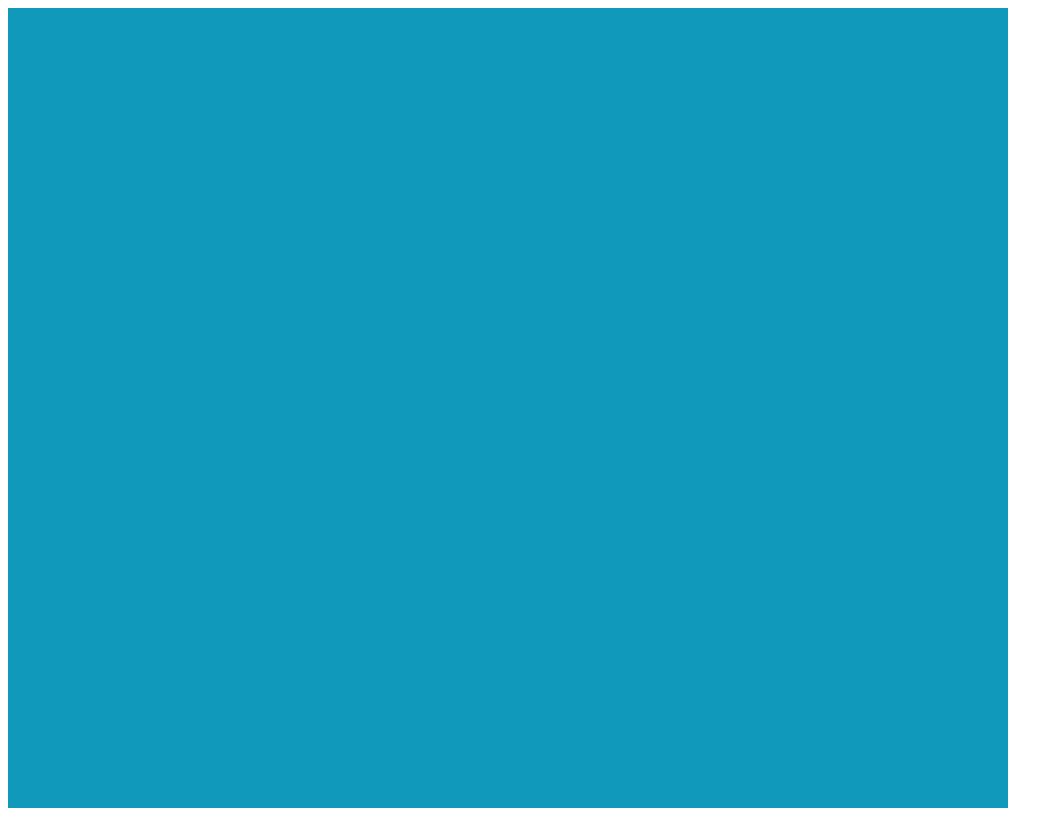
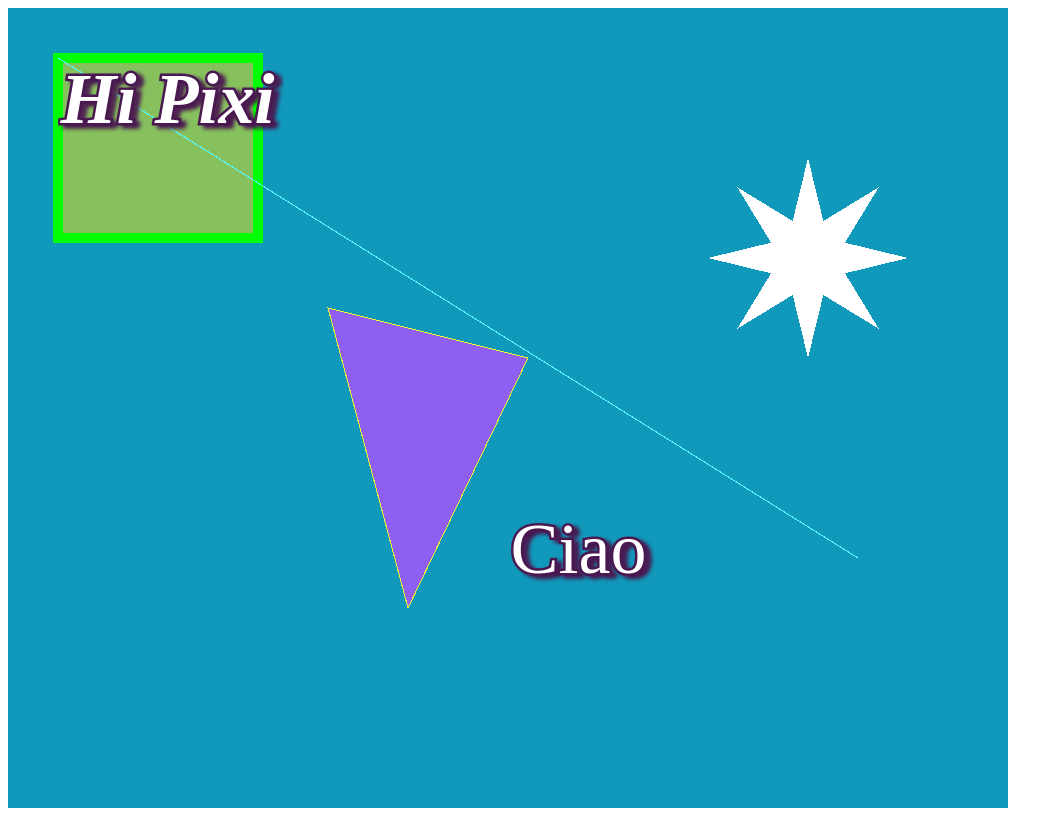
Before and after one commit to Finnedorn/my_pixi_ex_01, a website built with Vite: page index.html in a window 1280 px wide. Shown: the whole page, without its empty margins (0-1063 px from the left). Built offline with nearby package versions, Linux system fonts and the light colour scheme; a web font is replaced by a local one.

Commit message:
added new graphics and text styles infos

```diff
--- a/index.html
+++ b/index.html
@@ -1,15 +1,26 @@
 <!DOCTYPE html>
 <html lang="en">
-<head>
+  <head>
     <meta charset="utf-8" />
-    <meta http-equiv="X-UA-Compatible" content="IE=edge">
-    <meta name="viewport" content="width=device-width, initial-scale=1">
+    <meta http-equiv="X-UA-Compatible" content="IE=edge" />
+    <meta name="viewport" content="width=device-width, initial-scale=1" />
     <title>PixiJs practice</title>
     <link rel="stylesheet" type="text/css" media="screen" href="main.css" />
-</head>
-<body>
-
+    <link rel="preconnect" href="https://fonts.googleapis.com" />
+    <link rel="preconnect" href="https://fonts.gstatic.com" crossorigin />
+    <link
+      href="https://fonts.googleapis.com/css2?family=Montserrat:ital,wght@0,100..900;1,100..900&display=swap"
+      rel="stylesheet"
+    />
+    <link rel="preconnect" href="https://fonts.googleapis.com" />
+    <link rel="preconnect" href="https://fonts.gstatic.com" crossorigin />
+    <link
+      href="https://fonts.googleapis.com/css2?family=Playwrite+CU:wght@100..400&display=swap"
+      rel="stylesheet"
+    />
+  </head>
+  <body>
     <!-- ricordati di inserire nel file al file js il type module ! -->
     <script type="module" src="src/main.js"></script>
-</body>
+  </body>
 </html>
--- a/src/main.js
+++ b/src/main.js
@@ -1,10 +1,13 @@
+// importiamo la classe Application nativa di pixijs per inizializzare una applicazione
+// importiamo la classe Graphics che mi permettera' di creare delle shape
+// importiamo la classe Text per realizzare ed inserire testi nel canvas
+// importiamo la classe TextStyle per estendere le proprieta' di stile ad altri elementi Text
+import { Application, Graphics, Text, TextStyle } from "pixi.js";
+
+
 // per prima cosa creiamo la funzione che conterra' la nostra intera applicazione
 // per applicazione si intende tutto cio' che all'interno della pagina del DOM e' regolato da Pixijs stesso
 // e solitamente e' delimitato e circoscritto all'interno dell'elemento canvas
-
-// importiamo la classe Application nativa di pixijs per inizializzare una applicazione
-// importiamo la classe Graphics che mi permettera' di creare delle shape
-import { Application, Graphics } from "pixi.js";
 
 // in pixijs la logica che regola l'intera applicazione e' contenuta all'interno di una IIFE asincrona
 // immediately invoked function expression
@@ -49,8 +52,161 @@ import { Application, Graphics } from "pixi.js";
     // app.canvas.style.position = 'absolute';
 
 
-    // grafiche e testo
+
+
+    // Graphics --------------------------------------------------------------------------------------------------
 
 
 
+
+    // di base la classe Graphics di Pixi offre una serie di forme preset da inserire nel canvas
+    // per creare una shape occorre prima creare una istanza di Graphics
+    const rectangle = new Graphics()
+    // poi usando il metodo rect(), che definisce una forma quadrangolare, e andiamo a definire la forma dall'istanza
+    // i primi due paramtri sono le coordinate x ed y dell'angolo in alto a sinistra del rettangolo
+    // le seconde due sono la larghezza e l'altezza
+    .rect(50, 50, 200, 180)
+
+    // per rendere il rettangolo visibile sullo stage e' necessario dargli un colore
+    // il metodo fill() e' in grado di settare tutta quella serie di style legati all'interno della shape
+    .fill({
+        // setto il colore
+        color: 0xffea00,
+        // setto l'opacita'
+        alpha: 0.5
+    })
+    // diamogli un bordo
+    .stroke({
+        width: 10,
+        color: 0x00ff00
+    })
+
+    // ma cos'e' lo stage? lo stage sta al canvas come il body sta all'html, in pratica e' lo spazio all'interno del canvas stesso
+    // da ora in avanti tutto ci' che creeremo lo inseriremo sullo stage attrvoarso il metodo addChild()
+    app.stage.addChild(rectangle);
+
+    // ecco altri esempi di forme create con istanze di graphics
+
+    const line = new Graphics()
+    // il metodo moveTo(x,y) setta le coordinate x ed y dal quale partire per comporre una nuova forma
+    // .moveTo(300, 100)
+    // il metodo lineTo(x,y) traccia una linea che connette un punto a ad un punto b
+    .lineTo(800, 500)
+    .stroke({
+        color: 0x55faff
+    });
+
+    // in alternativa e' possibile settare il posozionamento dell'elemento sullo stage in questo modo
+    line.x = 50;
+    line.y = 50;
+
+    app.stage.addChild(line);
+
+
+    const triangle = new Graphics()
+    // il metodo poly() crea forme di tanti lati quanti i vertici speicificati nei parametri
+    .poly([
+        // ognuna di questa coppie e' un vertice, rispettivamente sulle assi x ed y
+        400, 600,
+        320, 300,
+        520, 350
+    ])
+    .fill({
+        color: 0x8f5ff2
+    })
+    .stroke({
+        color: 0xf5fa2f
+    });
+    app.stage.addChild(triangle);
+
+
+    const star = new Graphics()
+    // il metodo star() disegna una stella
+    // il primi due parametri sono le coordinate x ed y sullo stage
+    // il terzo il numero di punte
+    // il quarto il radius dal centro
+    // il quinto lo spessore
+    .star(800, 250, 8, 100, 40)
+    .fill({
+        color: 0xffffff
+    })
+    app.stage.addChild(star);
+
+
+
+
+    // Text --------------------------------------------------------------------------------------------------
+
+
+
+
+    // vi sono 3 modi per aggiungere del testo su Pixi
+    // inserire tag come h1 e p nel canvas usando tecniche di layout CSS
+    // usare BitMap Text (piu' complesso)
+    // o usare la classe Text
+
+
+    // creiamone un'istanza
+    const text = new Text({
+        // la classe text ha un costruttore che accetta un elemento di tipo string
+        // ovvero il testo che andremo ad inserire (di colore default nero)
+        text: 'Hi Pixi',
+        // la proprieta' stile funziona esattamente come il CSS pertanto ne accetta anche quasi tutte le regole
+        style: {
+            fill: '#ffffff',
+            fontFamily: 'Montserrat',
+            fontSize: 72,
+            fontStyle: 'italic',
+            fontWeight: 'bold',
+            stroke: {color: '#4a1850', width: 5},
+            dropShadow: {
+                color: '#4a1850',
+                blur: 4,
+                angle: Math.PI / 6,
+                distance: 6,
+            },
+            wordWrap: true,
+            wordWrapWidth: 440
+        }
+    });
+
+    text.x = 50;
+    text.y = 50;
+
+    app.stage.addChild(text);
+
+    // e se volessi creare una serie di elementi testo tutti con la stessa proprieta' di stile ?
+    // usiamo TextStyle
+
+    // creiamo un istanza che non piazzeremo sullo stage
+    // nel quale setteremo tutte le regole di stile da importare sugli altri elementi Text
+    const style = new TextStyle({
+        fill: '#ffffff',
+        fontFamily: 'Playwrite CU',
+        fontSize: 72,
+        stroke: { color: '#4a1850', width: 5 },
+        dropShadow: {
+            color: '#4a1850',
+            blur: 4,
+            angle: Math.PI / 6,
+            distance: 6,
+        },
+        wordWrap: true,
+        wordWrapWidth: 440
+    });
+
+    const moreText = new Text({
+        text: 'Ciao',
+        // la estendo nella nuova istanza di Text
+        style
+    });
+
+    moreText.x = 500;
+    moreText.y = 500;
+
+    app.stage.addChild(moreText);
+
+    // Pixijs ha un apgina creata appositamente per craftare nuovi TextStyle !!!
+    // https://pixijs.io/pixi-text-style/#
+
 })();
```
